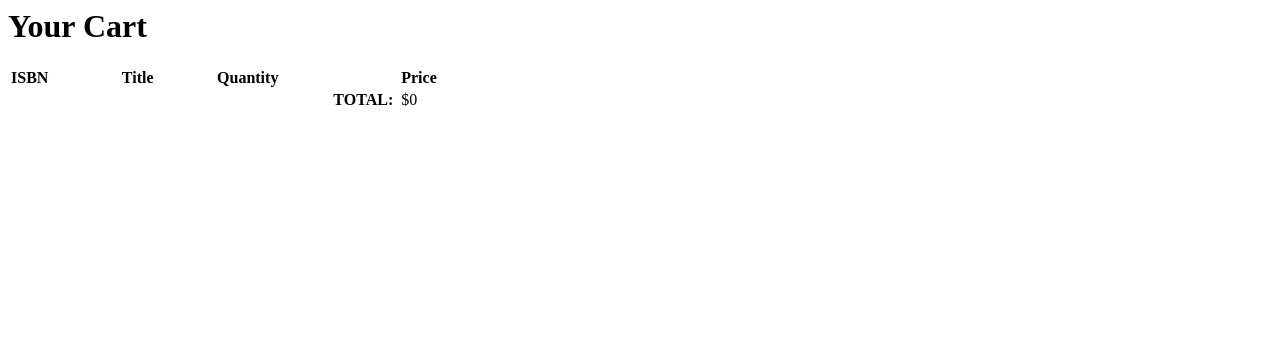
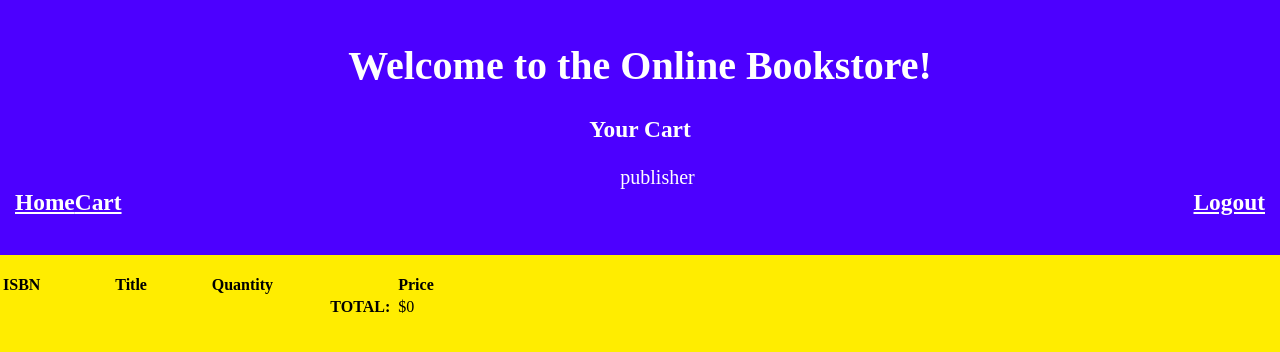
Before and after one commit to Marora44/Bookstore, a PHP site: page /shoppingcart.php in a window 1280 px wide. Shown: the top 352 px of the page. Run offline with PHP 8.4, Linux system fonts and the light colour scheme; the visitor is signed in with stand-in values (Sample User, id 1); data that the repository does not hold is empty.

Commit message:
added header to shoppingcart

```diff
--- a/shoppingcart.php
+++ b/shoppingcart.php
@@ -3,7 +3,7 @@
 session_start();
 
 //testing
-$_SESSION['id'] = 1;
+//$_SESSION['id'] = 1;
 
 require_once "config.php";
 
@@ -13,7 +13,6 @@ if (isset($_SESSION['id'])) {
 
 /*
     todo:
-    process update/delete
     add checkout button
 */
 
@@ -53,7 +52,11 @@ if ($_SERVER["REQUEST_METHOD"] == "POST") {
 </head>
 
 <body>
-    <h1>Your Cart</h1>
+<?php
+    $headerOutput = "<h1> Welcome to the Online Bookstore!</h1>
+                 <h3><p>Your Cart</p></h3>";
+    include('header.php');
+    ?>
     <table width="40%">
         <tr>
             <th>ISBN</th>
```
